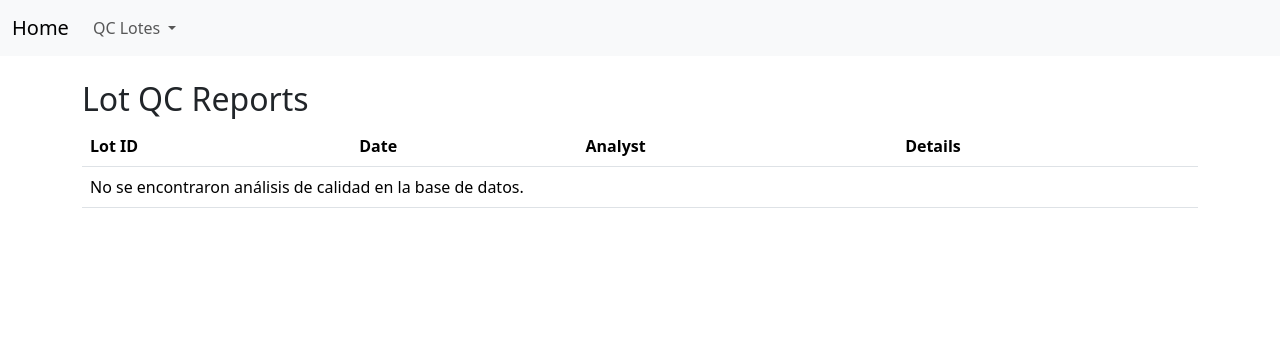
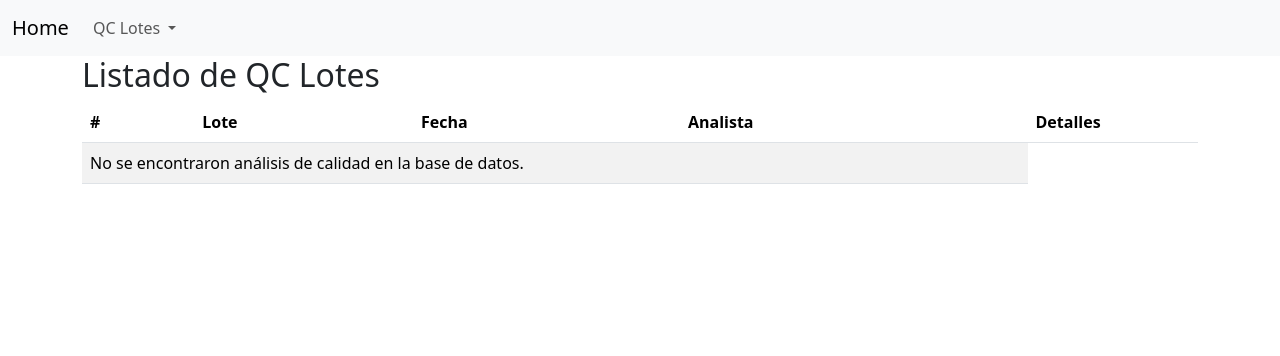
Before and after one commit to panchato/Petru_Webapp, a Flask app: page /list_lot_qc_reports in a window 1280 px wide. Shown: the top 356 px of the page. Run offline with Flask 3, Linux system fonts and the light colour scheme; the visitor is signed in with stand-in values (Sample User, id 1); data that the repository does not hold is empty.

Commit message:
Improve indent

```diff
--- a/app/templates/list_lot_qc_reports.html
+++ b/app/templates/list_lot_qc_reports.html
@@ -1,30 +1,31 @@
 {% extends "base.html" %}
-
 {% block content %}
-<div class="container mt-4">
-    <h2>Lot QC Reports</h2>
-    <table class="table">
+<div class="container">
+    <h2>Listado de QC Lotes</h2>
+        <table class="table table-striped">
             <thead>
                 <tr>
-                <th>Lot ID</th>
-                <th>Date</th>
-                <th>Analyst</th>
-                <th>Details</th>
+                    <th class="col">#</th>
+                    <th>Lote</th>
+                    <th>Fecha</th>
+                    <th>Analista</th>
+                    <th>Detalles</th>
                 </tr>
             </thead>
             <tbody>
                 {% for record in lot_qc_records %}
                 <tr>
-                <td>{{ record.lot_id }}</td>
+                    <th class="row">{{ loop.index }}</th>
+                    <td>{{ '{:03d}'.format(record.lot_id) }}</td>
                     <td>{{ record.date.strftime('%Y-%m-%d') }}</td>
                     <td>{{ record.analyst }}</td>
                     <td>
-                    <a href="{{ url_for('view_lot_qc_report', report_id=record.id) }}" class="btn btn-primary btn-sm">View Report</a>
+                        <a href="{{ url_for('view_lot_qc_report', report_id=record.id) }}" class="btn btn-primary btn-sm">Ver Análisis</a>
                     </td>
                 </tr>
                 {% else %}
                 <tr>
-                <td colspan="6">No se encontraron análisis de calidad en la base de datos.</td>
+                    <td colspan="4">No se encontraron análisis de calidad en la base de datos.</td>
                 </tr>
                 {% endfor %}
             </tbody>
--- a/app/templates/list_lots.html
+++ b/app/templates/list_lots.html
@@ -1,5 +1,6 @@
 {% extends "base.html" %}
 {% block content %}
+<div class="container">
     <h2>Listado de Lotes</h2>
         <table class="table table-striped">
             <thead>
@@ -14,7 +15,7 @@
             <tbody>
             {% for lot in lots %}
                 <tr>
-            <td>{{ '%03d' % lot.lot_number }}</td>
+                    <td>{{ '{:03d}'.format(lot.lot_number) }}</td>
                     <td>{{ lot.raw_material_reception.clients[0].name }}</td>
                     <td>{{ lot.raw_material_reception.growers[0].name }}</td>
                     <td>{{ lot.variety.name }}</td>
@@ -33,4 +34,5 @@
             {% endfor %}
             </tbody>
         </table>
+</div>
 {% endblock %}
--- a/app/templates/list_raw_material_packagings.html
+++ b/app/templates/list_raw_material_packagings.html
@@ -1,5 +1,6 @@
 {% extends "base.html" %}
 {% block content %}
+<div class="container">
     <h2>Listado de Envases Matera Prima</h2>
         <table class="table table-striped">
             <thead>
@@ -23,4 +24,5 @@
             {% endfor %}
             </tbody>
         </table>
+</div>
 {% endblock %}
--- a/app/templates/list_sample_qc_reports.html
+++ b/app/templates/list_sample_qc_reports.html
@@ -1,9 +1,8 @@
 {% extends "base.html" %}
-
 {% block content %}
-<div class="container mt-4">
+<div class="container">
     <h2>Lot QC Reports</h2>
-    <table class="table">
+        <table class="table table-striped">
             <thead>
                 <tr>
                     <th>Productor</th>
```
Also changed, not shown: app/templates/list_areas.html (+7 -5 lines), app/templates/list_clients.html (+9 -7 lines), app/templates/list_growers.html (+8 -6 lines), app/templates/list_rmrs.html (+8 -6 lines), app/templates/list_roles.html (+6 -4 lines), app/templates/list_users.html (+10 -8 lines), app/templates/list_varieties.html (+5 -3 lines). Lines whose indentation alone changed are shown as unchanged.
